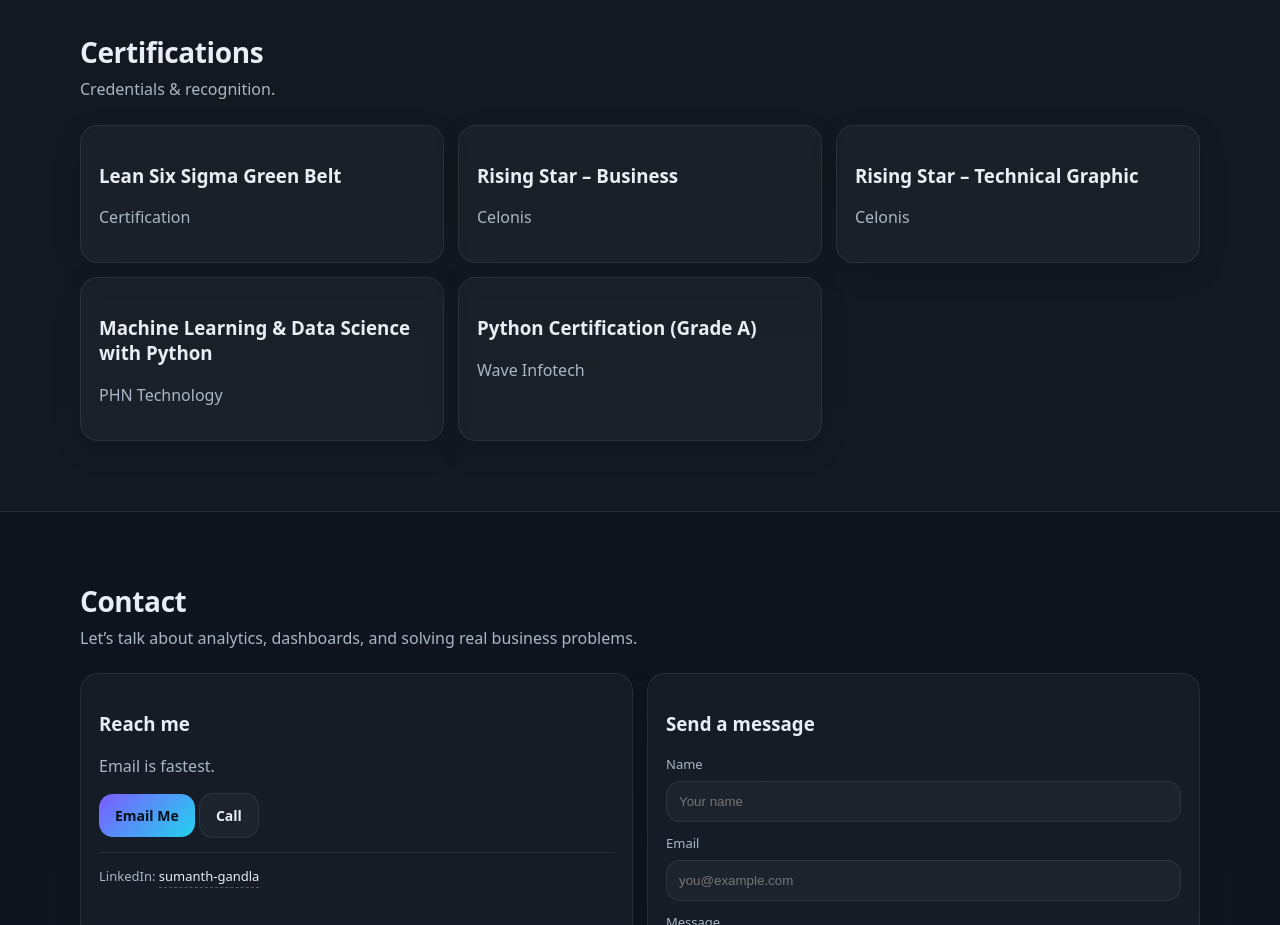
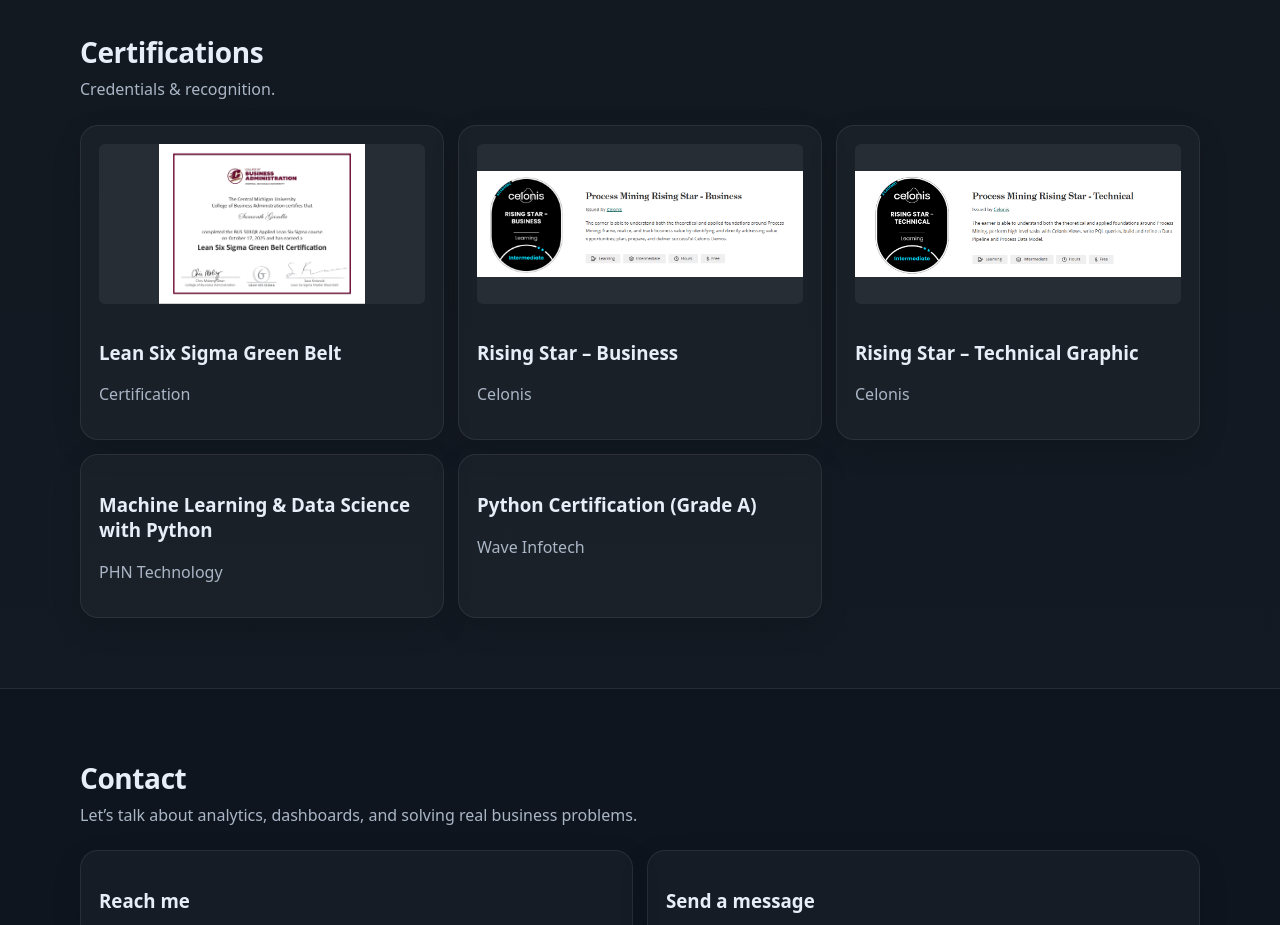
Before and after one commit to sumanthgandla/portfolio, a website: page index.html in a window 1280 px wide. Shown: the part 2500-3425 px from the top of the page. Drawn offline with Linux system fonts and the light colour scheme.

Commit message:
final fixes

```diff
--- a/api/chat.js
+++ b/api/chat.js
@@ -14,7 +14,7 @@ export default async function handler(request, response) {
       ok: true,
       route: "/api/chat",
       hasOpenAiKey: Boolean(process.env.OPENAI_API_KEY),
-      model: process.env.OPENAI_MODEL || "gpt-5-mini"
+      model: process.env.OPENAI_MODEL || "gpt-4o-mini"
     });
   }
 
@@ -41,7 +41,7 @@ export default async function handler(request, response) {
         Authorization: `Bearer ${process.env.OPENAI_API_KEY}`
       },
       body: JSON.stringify({
-        model: process.env.OPENAI_MODEL || "gpt-5-mini",
+        model: process.env.OPENAI_MODEL || "gpt-4o-mini",
         instructions: systemPrompt,
         input: messages.map((message) => ({
           role: message.role === "assistant" ? "assistant" : "user",
--- a/index.html
+++ b/index.html
@@ -254,9 +254,18 @@
       </div>
 
       <div class="grid cert-grid">
-        <div class="card reveal"><h3>Lean Six Sigma Green Belt</h3><p class="muted">Certification</p></div>
-        <div class="card reveal"><h3>Rising Star – Business</h3><p class="muted">Celonis</p></div>
-        <div class="card reveal"><h3>Rising Star – Technical Graphic</h3><p class="muted">Celonis</p></div>
+        <div class="card reveal">
+          <img src="assests/Lean Six segma certification.png" alt="Lean Six Sigma Green Belt Certificate" class="cert-img">
+          <h3>Lean Six Sigma Green Belt</h3><p class="muted">Certification</p>
+        </div>
+        <div class="card reveal">
+          <img src="assests/Process Mining Raising Star - Business.png" alt="Celonis Rising Star Business" class="cert-img">
+          <h3>Rising Star – Business</h3><p class="muted">Celonis</p>
+        </div>
+        <div class="card reveal">
+          <img src="assests/Process mining Raising star - Technical.png" alt="Celonis Rising Star Technical Graphic" class="cert-img">
+          <h3>Rising Star – Technical Graphic</h3><p class="muted">Celonis</p>
+        </div>
         <div class="card reveal"><h3>Machine Learning & Data Science with Python</h3><p class="muted">PHN Technology</p></div>
         <div class="card reveal"><h3>Python Certification (Grade A)</h3><p class="muted">Wave Infotech</p></div>
       </div>
--- a/server.js
+++ b/server.js
@@ -60,7 +60,7 @@ async function handleChat(request, response) {
       ok: true,
       route: "/api/chat",
       hasOpenAiKey: Boolean(process.env.OPENAI_API_KEY),
-      model: process.env.OPENAI_MODEL || "gpt-5-mini"
+      model: process.env.OPENAI_MODEL || "gpt-4o-mini"
     });
     return;
   }
@@ -92,7 +92,7 @@ async function handleChat(request, response) {
         Authorization: `Bearer ${process.env.OPENAI_API_KEY}`
       },
       body: JSON.stringify({
-        model: process.env.OPENAI_MODEL || "gpt-5-mini",
+        model: process.env.OPENAI_MODEL || "gpt-4o-mini",
         instructions: systemPrompt,
         input: messages.map((message) => ({
           role: message.role === "assistant" ? "assistant" : "user",
--- a/style.css
+++ b/style.css
@@ -330,6 +330,15 @@ a{ color:inherit; text-decoration:none; }
 .timeline__top{ display:flex; flex-direction:column; gap:4px; }
 
 .cert-grid{ grid-template-columns: repeat(3, 1fr); }
+.cert-img{
+  width: 100%;
+  height: 160px;
+  object-fit: contain;
+  border-radius: 6px;
+  margin-bottom: 12px;
+  background: rgba(255,255,255,.06);
+}
+[data-theme="light"] .cert-img{ background: rgba(0,0,0,.04); }
 
 .contact-grid{
   display:grid;
```
Also changed, not shown: assests/Lean Six segma certification.png (added), assests/Process Mining Raising Star - Business.png (added), assests/Process mining Raising star - Technical.png (added).
